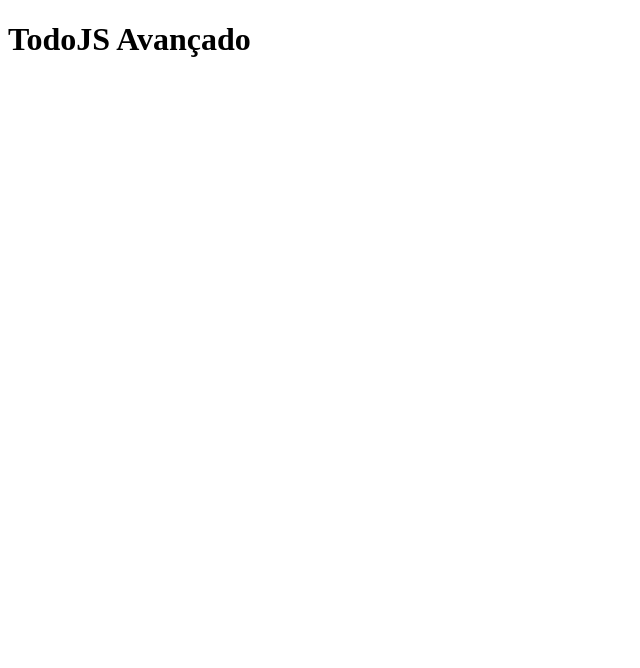
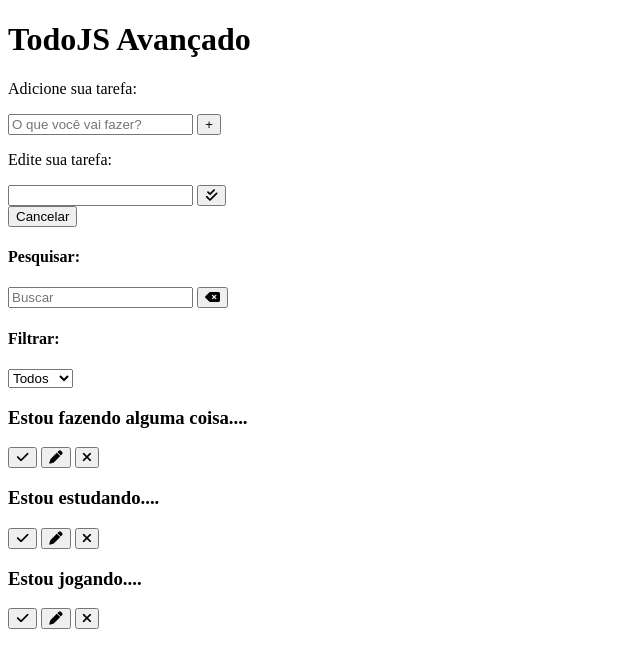
Before and after one commit to eltonsantos/todojs-avancado, a plain HTML site: page index.html in a window 1280 px wide. Shown: the whole page, without its empty margins (0-640 px from the left). Drawn offline with Linux system fonts and the light colour scheme.

Commit message:
Finish HTML

```diff
--- a/index.html
+++ b/index.html
@@ -9,8 +9,93 @@
   <link rel="stylesheet" href="https://cdnjs.cloudflare.com/ajax/libs/font-awesome/6.1.2/css/all.min.css" integrity="sha512-1sCRPdkRXhBV2PBLUdRb4tMg1w2YPf37qatUFeS7zlBy7jJI8Lf4VHwWfZZfpXtYSLy85pkm9GaYVYMfw5BC1A==" crossorigin="anonymous" referrerpolicy="no-referrer" />
 </head>
 <body>
-  <h1>TodoJS Avançado</h1>
+  <div class="todo-container">
+    <header>
+      <h1>TodoJS Avançado</h1>
+    </header>
+    <form id="todo-form">
+      <p>Adicione sua tarefa:</p>
+      <div class="form-control">
+        <input type="text" id="todo-input" placeholder="O que você vai fazer?" />
+        <button type="submit">
+          <i class="fa-thin fa-plus"></i>
+        </button>
+      </div>
+    </form>
+    <form id="todo-edit">
+      <p>Edite sua tarefa:</p>
+      <div class="form-control">
+        <input type="text" id="edit-input" />
+        <button type="submit">
+          <i class="fa-solid fa-check-double"></i>
+        </button>
+      </div>
+      <button id="cancel-edit-btn">Cancelar</button>
+    </form>
+    <div id="toolbar">
+      <div id="search">
+        <h4>Pesquisar:</h4>
+        <form>
+          <input type="text" id="search-input" placeholder="Buscar" />
+          <button id="erase-button">
+            <i class="fa-solid fa-delete-left"></i>
+          </button>
+        </form>
+      </div>
+      <div id="filter">
+        <h4>Filtrar:</h4>
+        <select id="filter-select">
+          <option value="all">Todos</option>
+          <option value="done">Feitos</option>
+          <option value="todo">A fazer</option>
+        </select>
+      </div>
+    </div>
+    <div id="todo-list">
+      <div class="todo">
+        <h3>Estou fazendo alguma coisa....</h3>
+        <button class="finish-todo">
+          <i class="fa-solid fa-check"></i>
+        </button>
+        <button class="edit-todo">
+          <i class="fa-solid fa-pen"></i>
+        </button>
+        <button class="remove-todo">
+          <i class="fa-solid fa-xmark"></i>
+        </button>
+      </div>
+    </div>
 
+    <div id="todo-list">
+      <div class="todo">
+        <h3>Estou estudando....</h3>
+        <button class="finish-todo">
+          <i class="fa-solid fa-check"></i>
+        </button>
+        <button class="edit-todo">
+          <i class="fa-solid fa-pen"></i>
+        </button>
+        <button class="remove-todo">
+          <i class="fa-solid fa-xmark"></i>
+        </button>
+      </div>
+    </div>
+
+    <div id="todo-list">
+      <div class="todo">
+        <h3>Estou jogando....</h3>
+        <button class="finish-todo">
+          <i class="fa-solid fa-check"></i>
+        </button>
+        <button class="edit-todo">
+          <i class="fa-solid fa-pen"></i>
+        </button>
+        <button class="remove-todo">
+          <i class="fa-solid fa-xmark"></i>
+        </button>
+      </div>
+    </div>
+  </div>
   <script src="js/scripts.js"></script>
 </body>
 </html>
```
